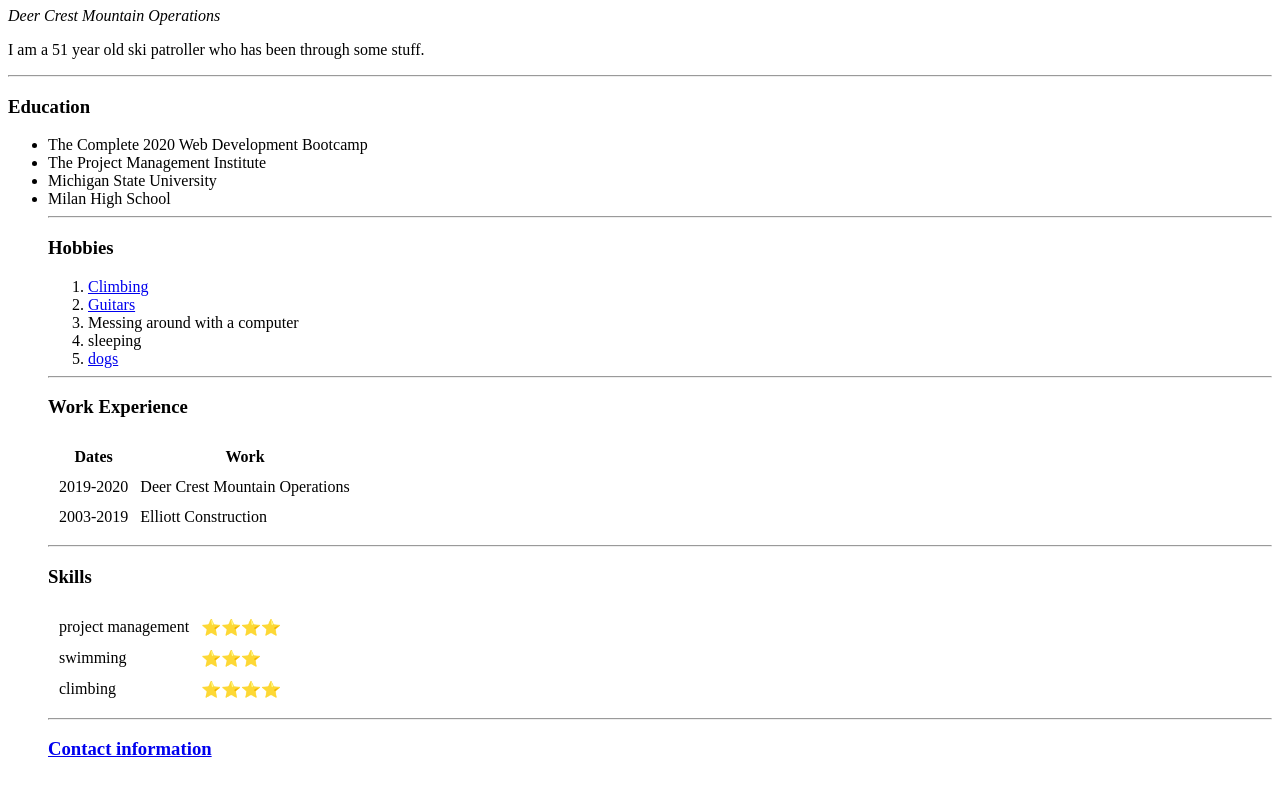
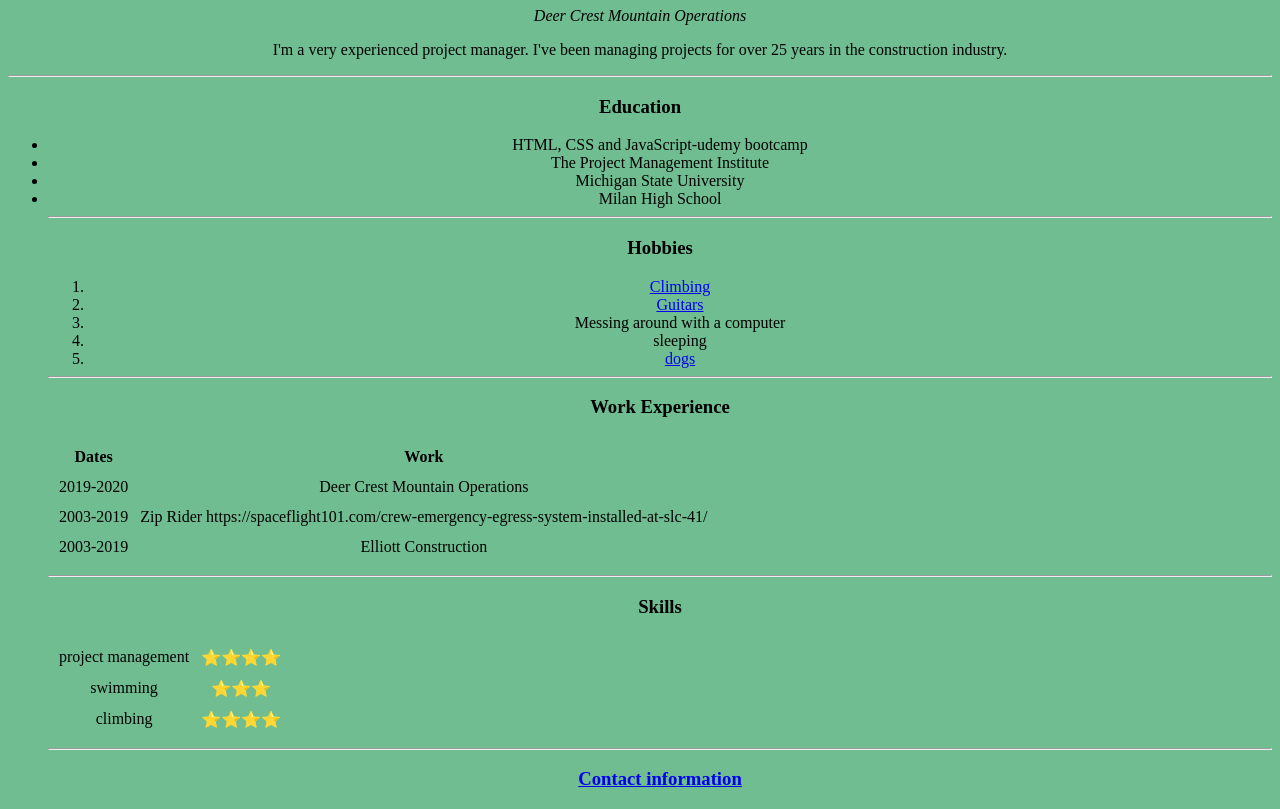
Before and after one commit to troyparkcity/cv2, a plain HTML site: page index.html in a window 1280 px wide. Shown: the part 553-1362 px from the top of the page. Before the commit the page ends 1332 px from the top, so only its background shows below. Drawn offline with Linux system fonts and the light colour scheme.

Commit message:
small updates

```diff
--- a/index.html
+++ b/index.html
@@ -21,11 +21,11 @@
   <img src="profile.jpg" alt="photo here" width="600">
   <h1>Troy Elliott</h1>
   <p><em>Deer Crest Mountain Operations</em></p>
-  <p>I am a 51 year old ski patroller who has been through some stuff.</p>
+  <p>I'm a very experienced project manager. I've been managing projects for over 25 years in the construction industry.</p>
   <hr>
   <h3>Education</h3>
   <ul>
-    <li>The Complete 2020 Web Development Bootcamp</li>
+    <li>HTML, CSS and JavaScript-udemy bootcamp</li>
     <li>The Project Management Institute</li>
     <li>Michigan State University</li>
     <li>Milan High School</li>
@@ -54,6 +54,11 @@
       </tr>
       <tr>
         <td>2003-2019</td>
+        <td>Zip Rider https://spaceflight101.com/crew-emergency-egress-system-installed-at-slc-41/</td>
+      </tr>
+
+      <tr>
+        <td>2003-2019</td>
         <td>Elliott Construction</td>
       </tr>
     </table>
--- a/main.css
+++ b/main.css
@@ -8,6 +8,16 @@ a {
   align-content: center;
 }
 
+html {
+  background-color: #6fbd91;
+}
+
 body {
-  background-color: inherit ;
+  display: block;
+  align-items: center;
+  text-align: center;
+
 }
+img {
+  border-radius: 100%;
+}
```
